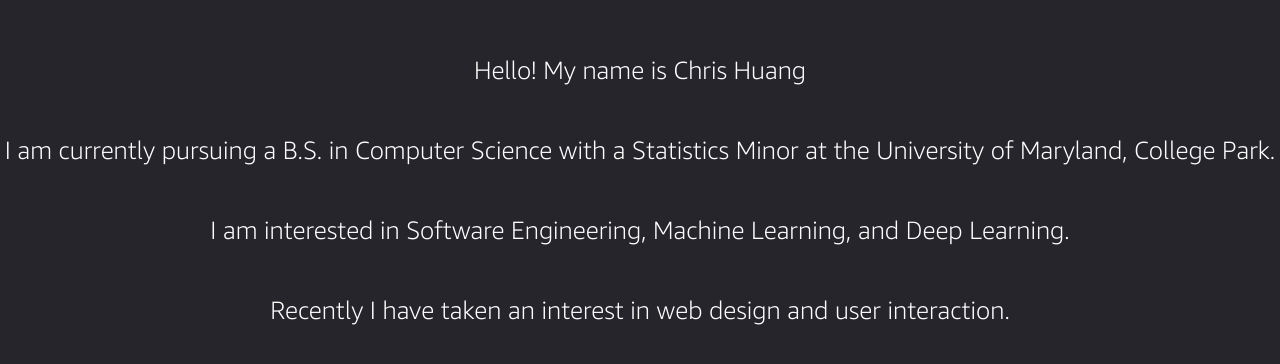
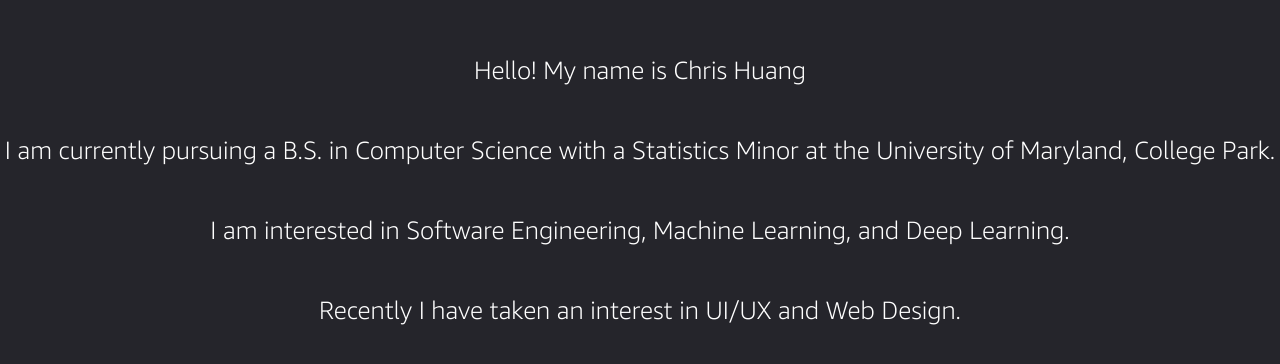
Before and after one commit to chuang47/chuang47.github.io, a plain HTML site: page index.html in a window 1280 px wide. Shown: the part 210-574 px from the top of the page. Drawn offline with Linux system fonts and the light colour scheme.

Commit message:
Update index.html

```diff
--- a/index.html
+++ b/index.html
@@ -13,7 +13,7 @@
         <p>Hello! My name is Chris Huang</p>
         <p>I am currently pursuing a B.S. in Computer Science with a Statistics Minor at the University of Maryland, College Park.</p>
         <p>I am interested in Software Engineering, Machine Learning, and Deep Learning.</p>
-        <p>Recently I have taken an interest in web design and user interaction.</p>
+        <p>Recently I have taken an interest in UI/UX and Web Design.</p>
     </section>
 
     <section>
```
